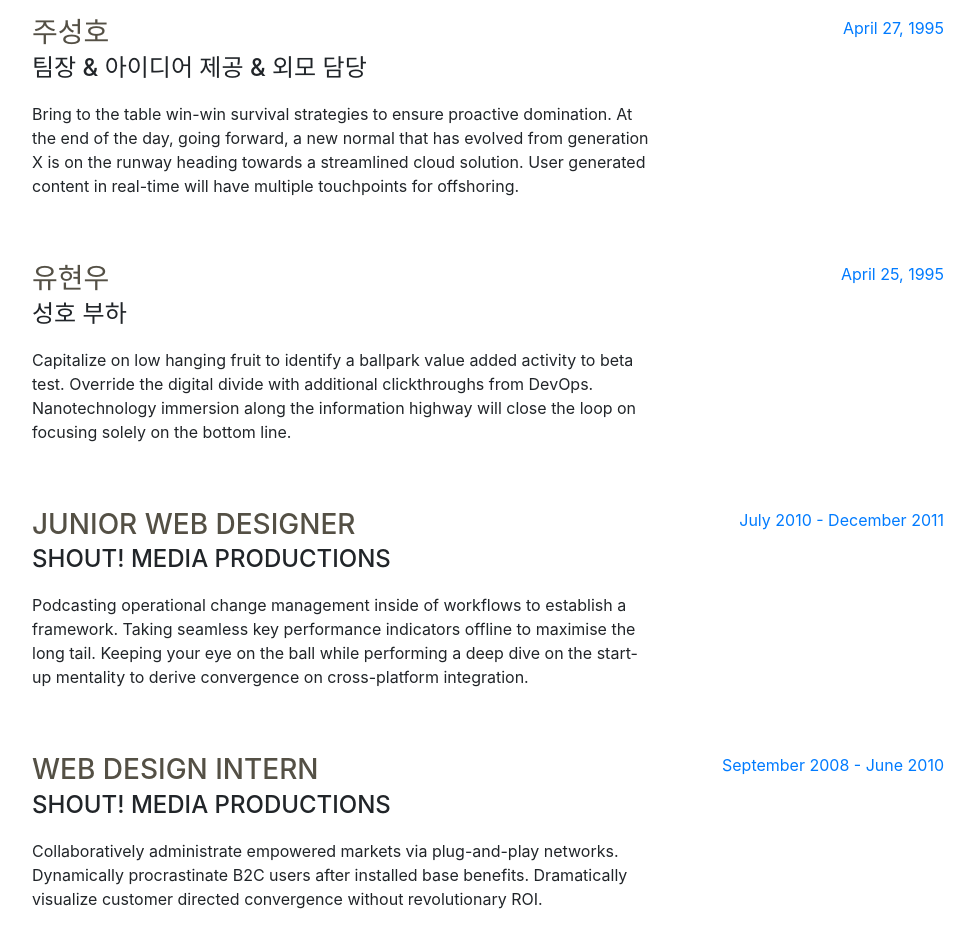
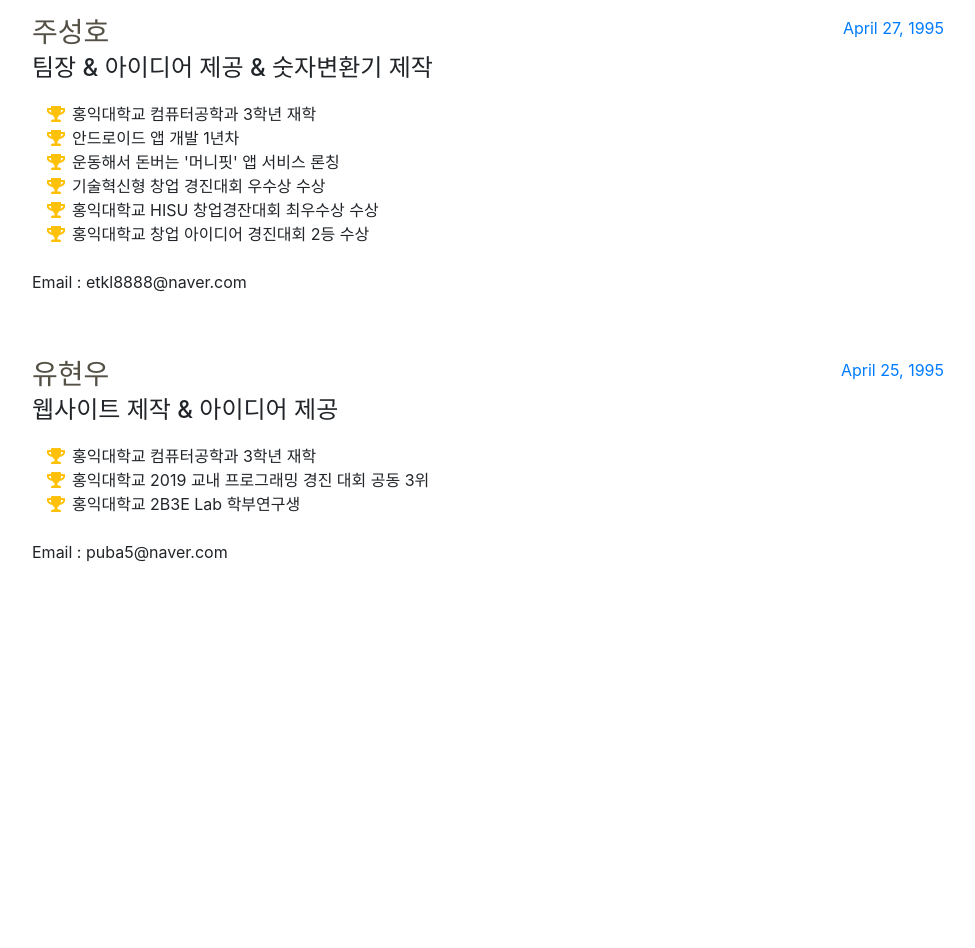
Before and after one commit to puba5/KB_JUYOO, a website with bundled scripts: page index.html in a window 1280 px wide. Shown: the part 1720-2668 px from the top of the page, without its empty margins (288-1263 px from the left). After the commit the page ends 2402 px from the top, so only its background shows below. Built offline with nearby package versions, Linux system fonts and the light colour scheme; a web font is replaced by a local one.

Commit message:
add description
add

```diff
--- a/index.html
+++ b/index.html
@@ -235,7 +235,7 @@
 
   <nav class="navbar navbar-expand-lg navbar-dark bg-primary fixed-top" id="sideNav">
     <a class="navbar-brand js-scroll-trigger" href="#page-top">
-      <span class="d-block d-lg-none">Clarence Taylor</span>
+      <span class="d-block d-lg-none">Fatfinger_KB</span>
       <span class="d-none d-lg-block">
         <img class="img-fluid img-profile rounded-circle mx-auto mb-2" src="img/sungjin.png" alt="">
       </span>
@@ -247,14 +247,14 @@
     <div class="collapse navbar-collapse" id="navbarSupportedContent">
       <ul class="navbar-nav">
         <li class="nav-item">
-          <a class="nav-link js-scroll-trigger" href="#about">Fat Finger가 무엇인가</a>
+          <a class="nav-link js-scroll-trigger" href="#about">Fat Finger란 무엇인가</a>
         </li>
         <li class="nav-item">
           <a class="nav-link js-scroll-trigger" href="#experience">숫자변환기</a>
         </li>
         <li class="nav-item">
-            <a class="nav-link js-scroll-trigger" href="#intro">팀원 소개</a>
-          </li>
+          <a class="nav-link js-scroll-trigger" href="#intro">팀원 소개</a>
+        </li>
       </ul>
     </div>
   </nav>
@@ -264,14 +264,21 @@
     <section class="resume-section p-3 p-lg-5 d-flex align-items-center" id="about">
 
       <div class="w-100">
-          <h1 class="mb-0">Fatfinger을 위한<br>
-            <span class="text-primary">숫자 변환기</span></h1>
+        <h1 class="mb-0">Fatfinger란<br>
+          <span class="text-primary">무엇인가</span></h1>
 
         <div class="resume-item d-flex flex-column flex-md-row justify-content-between mb-5">
           <div class="resume-content">
-            <h3 class="mb-0">경제학 용어!</h3>
+            <h3 class="mb-0"><br>경제에 큰 영향을 주는 Fatfinger</h3>
             <div class="subheading mb-3">성호는 너무 멋있어</div>
-            <p>성호는 멋있고 아성이는 똑똑하고 현우는 멍청해 인재는 참하고 경현이는 멋있어 성진이는 재밌어.</p>
+            <p> 팻 핑거(Fat finger)은 두꺼운 손가락이라는 뜻으로, 손가락이 두꺼워 숫자를 잘못 입력했다는 말에서 유래했습니다. <br>
+              증권사 혹은 은행 같이 큰 돈을 다루는 곳에서는 한 두자리 숫자에 매우 큰 영향을 받습니다. <br>
+              따라서 이런 실수를 방지하는 것이 매우 중요하기 때문에 저희는 숫자 입력 실수를 방지하는 숫자 변환기를 만들었습니다. <br><br>
+              관련 기사<br>
+              <a href="https://news.joins.com/article/22521112" target="_blank"> 증권사 무너뜨리는 '팻 핑거의' 저주</a> <br>
+              <a href="http://www.dt.co.kr/contents.html?article_no=2018042702101858033001" target="_blank"> 황당한 착오주문 '팻
+                핑거' 사례는</a>
+            </p>
           </div>
         </div>
 
@@ -327,8 +334,30 @@
         <div class="resume-item d-flex flex-column flex-md-row justify-content-between mb-5">
           <div class="resume-content">
             <h3 class="mb-0">주성호</h3>
-            <div class="subheading mb-3">팀장 & 아이디어 제공 & 외모 담당</div>
-            <p>Bring to the table win-win survival strategies to ensure proactive domination. At the end of the day, going forward, a new normal that has evolved from generation X is on the runway heading towards a streamlined cloud solution. User generated content in real-time will have multiple touchpoints for offshoring.</p>
+            <div class="subheading mb-3">팀장 & 아이디어 제공 & 숫자변환기 제작</div>
+            <ul class="fa-ul mb-0">
+              <li>
+                <i class="fa-li fa fa-trophy text-warning"></i>
+                홍익대학교 컴퓨터공학과 3학년 재학</li>
+              <li>
+                <i class="fa-li fa fa-trophy text-warning"></i>
+                안드로이드 앱 개발 1년차</li>
+              <li>
+                <i class="fa-li fa fa-trophy text-warning"></i>
+                운동해서 돈버는 '머니핏' 앱 서비스 론칭</li>
+              <li>
+                <i class="fa-li fa fa-trophy text-warning"></i>
+                기술혁신형 창업 경진대회 우수상 수상</li>
+              <li>
+                <i class="fa-li fa fa-trophy text-warning"></i>
+                홍익대학교 HISU 창업경잔대회 최우수상 수상</li>
+              <li>
+                <i class="fa-li fa fa-trophy text-warning"></i>
+                홍익대학교 창업 아이디어 경진대회 2등 수상</li>
+            </ul>
+            <p><br>
+              Email : etkl8888@naver.com
+            </p>
           </div>
           <div class="resume-date text-md-right">
             <span class="text-primary">April 27, 1995</span>
@@ -338,33 +367,24 @@
         <div class="resume-item d-flex flex-column flex-md-row justify-content-between mb-5">
           <div class="resume-content">
             <h3 class="mb-0">유현우</h3>
-            <div class="subheading mb-3">성호 부하</div>
-            <p>Capitalize on low hanging fruit to identify a ballpark value added activity to beta test. Override the digital divide with additional clickthroughs from DevOps. Nanotechnology immersion along the information highway will close the loop on focusing solely on the bottom line.</p>
+            <div class="subheading mb-3">웹사이트 제작 & 아이디어 제공</div>
+            <ul class="fa-ul mb-0">
+                <li>
+                  <i class="fa-li fa fa-trophy text-warning"></i>
+                  홍익대학교 컴퓨터공학과 3학년 재학</li>
+                <li>
+                  <i class="fa-li fa fa-trophy text-warning"></i>
+                  홍익대학교 2019 교내 프로그래밍 경진 대회 공동 3위</li>
+                <li>
+                  <i class="fa-li fa fa-trophy text-warning"></i>
+                  홍익대학교 2B3E Lab 학부연구생</li>
+              </ul>
+              <p><br>
+                Email : puba5@naver.com
+              </p>
           </div>
           <div class="resume-date text-md-right">
             <span class="text-primary">April 25, 1995</span>
-          </div>
-        </div>
-
-        <div class="resume-item d-flex flex-column flex-md-row justify-content-between mb-5">
-          <div class="resume-content">
-            <h3 class="mb-0">Junior Web Designer</h3>
-            <div class="subheading mb-3">Shout! Media Productions</div>
-            <p>Podcasting operational change management inside of workflows to establish a framework. Taking seamless key performance indicators offline to maximise the long tail. Keeping your eye on the ball while performing a deep dive on the start-up mentality to derive convergence on cross-platform integration.</p>
-          </div>
-          <div class="resume-date text-md-right">
-            <span class="text-primary">July 2010 - December 2011</span>
-          </div>
-        </div>
-
-        <div class="resume-item d-flex flex-column flex-md-row justify-content-between">
-          <div class="resume-content">
-            <h3 class="mb-0">Web Design Intern</h3>
-            <div class="subheading mb-3">Shout! Media Productions</div>
-            <p>Collaboratively administrate empowered markets via plug-and-play networks. Dynamically procrastinate B2C users after installed base benefits. Dramatically visualize customer directed convergence without revolutionary ROI.</p>
-          </div>
-          <div class="resume-date text-md-right">
-            <span class="text-primary">September 2008 - June 2010</span>
           </div>
         </div>
 
```
